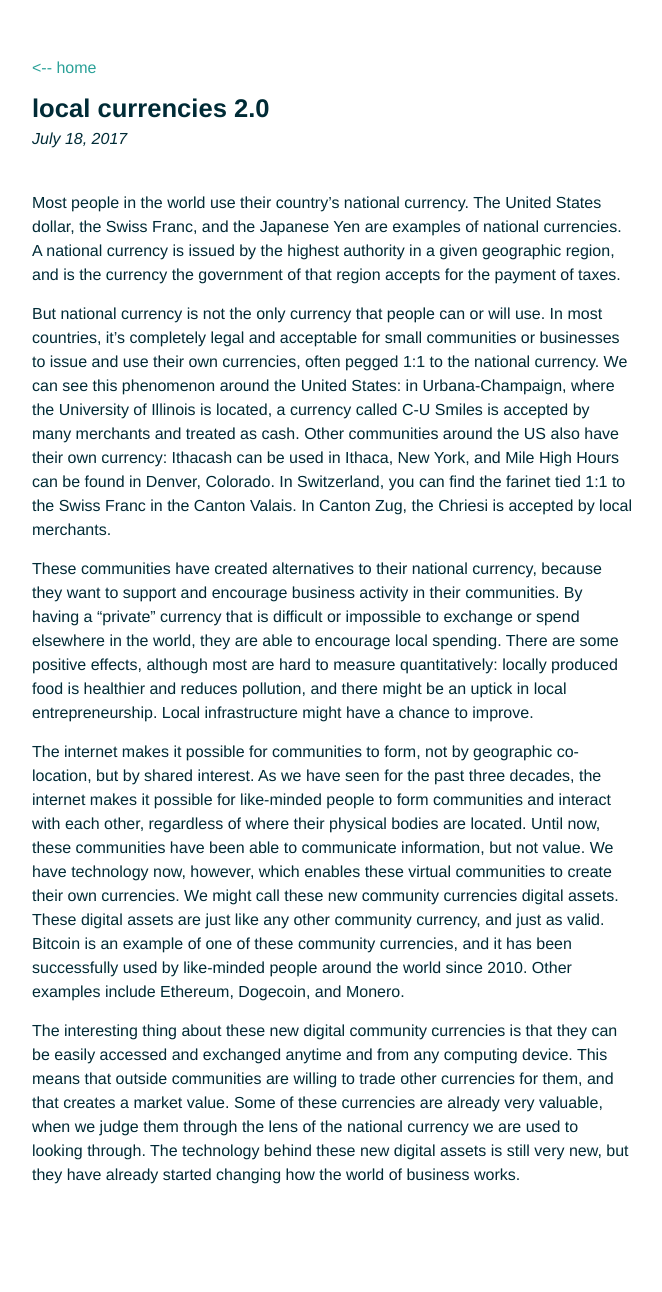
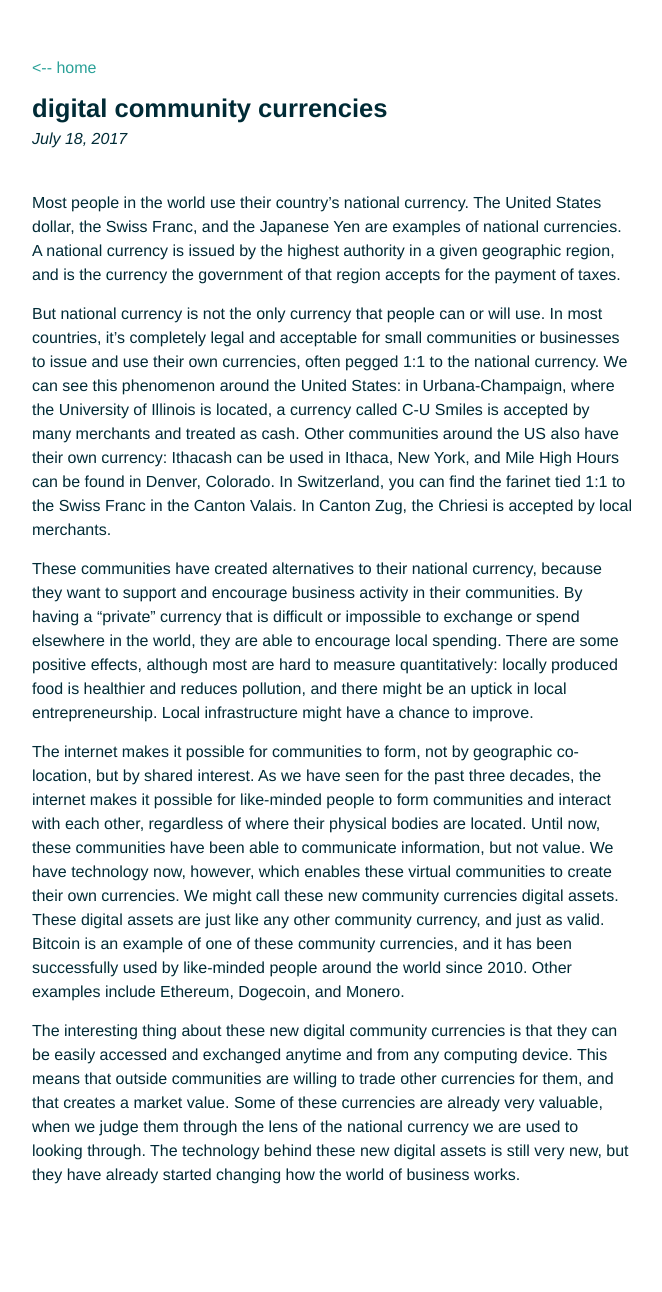
Before and after one commit to rusticbison/website, a Jekyll site: the page built from _posts/2017-07-18-digital-community-currencies.md, in a window 1280 px wide. Shown: the whole page, without its empty margins (308-970 px from the left). Built offline with Jekyll 4.4.1, drawn with Linux system fonts in a browser that asks for light colours.

Commit message:
new post

```diff
--- a/_posts/2017-07-18-local-currencies.md
+++ b/_posts/2017-07-18-digital-community-currencies.md
@@ -1,6 +1,6 @@
 ---
 layout: post
-title: local currencies 2.0
+title: digital community currencies
 ---
 
 
```
